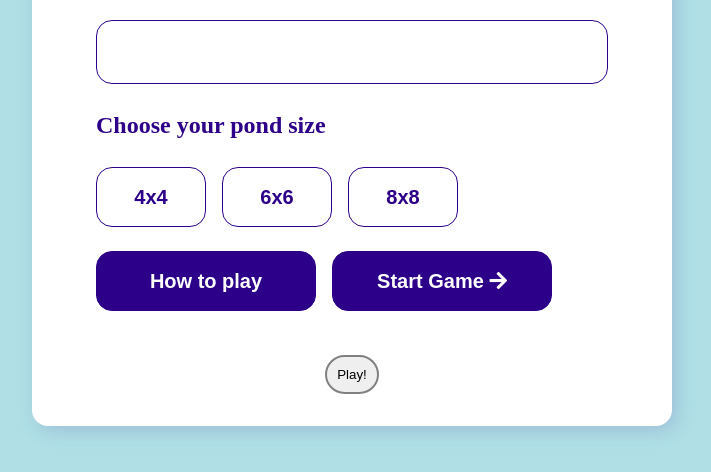
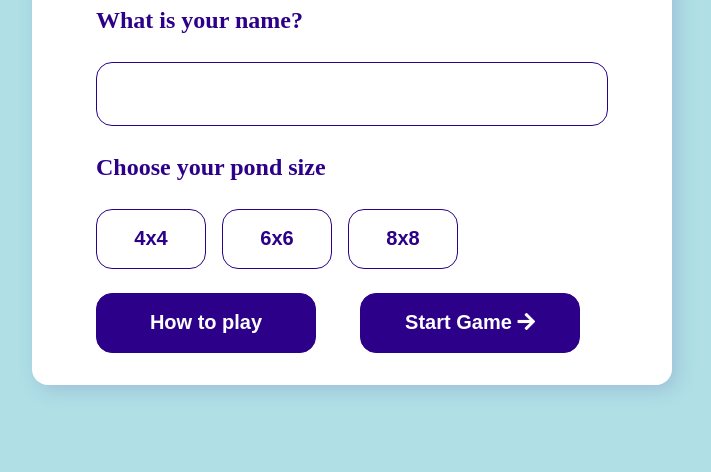
Before and after one commit to tiaanvdrBBD/Match2Game, a plain HTML site: page index.html in a window 1280 px wide. Shown: the part 266-738 px from the top of the page, without its empty margins (288-999 px from the left). Drawn offline with Linux system fonts and the light colour scheme; a web font is replaced by a local one.

Commit message:
feat: code clean up

```diff
--- a/index.html
+++ b/index.html
@@ -30,12 +30,17 @@
 
     <section class="buttonContainer">
       <button class="button secondary-button" onclick="showHowToPlay()"> How to play </button>
-      <button class="button secondary-button"><article class="iconButton">Start Game <i class='fas fa-arrow-right'></i></article> </button>
+      <a href="html/grid.html" class="btn_play_container">
+        <button class="button secondary-button" onclick="logSession()">
+          <article class="iconButton">
+            Start Game
+            <i class='fas fa-arrow-right'>
+            </i>
+          </article>
+        </button>
+      </a>
     </section>
 
-
-    <a href="html/grid.html" class="btn_play_container"><button onclick="logSession()"
-        class="btn_play">Play!</button></a>
   </section>
 
   <section id="howToInfo" class="informationCard">
--- a/js/app.js
+++ b/js/app.js
@@ -12,7 +12,7 @@ function logSession() {
   sessionStorage.setItem("username", JSON.stringify(document.getElementById("username").value));
 
   // TODO: remove (show username for dev)
-  alert(sessionStorage.getItem('username'));
+  console.log(sessionStorage.getItem('username'));
 }
 
 function getGrid(x, y) {
```
